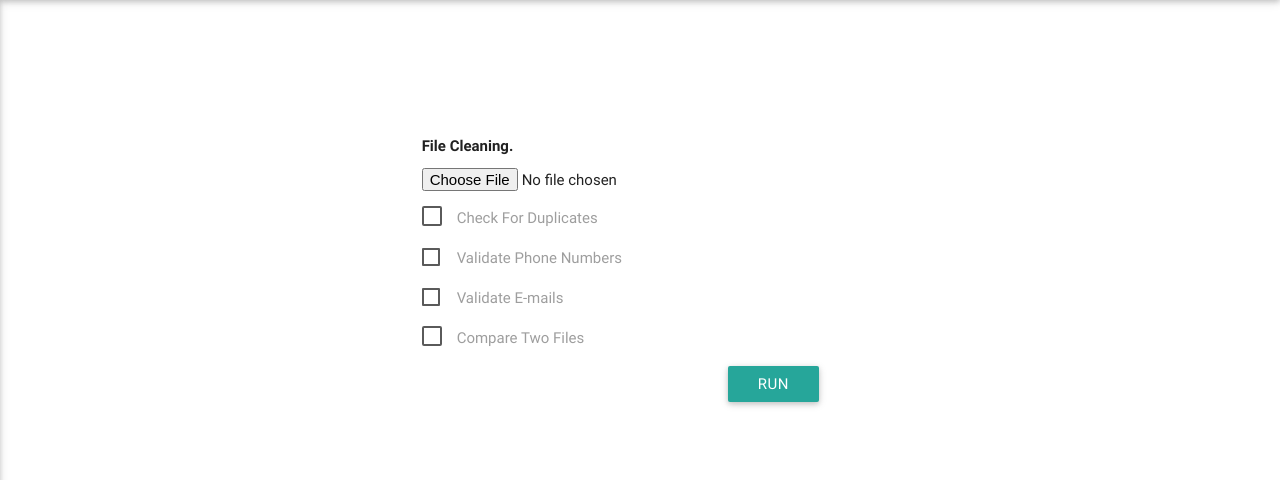
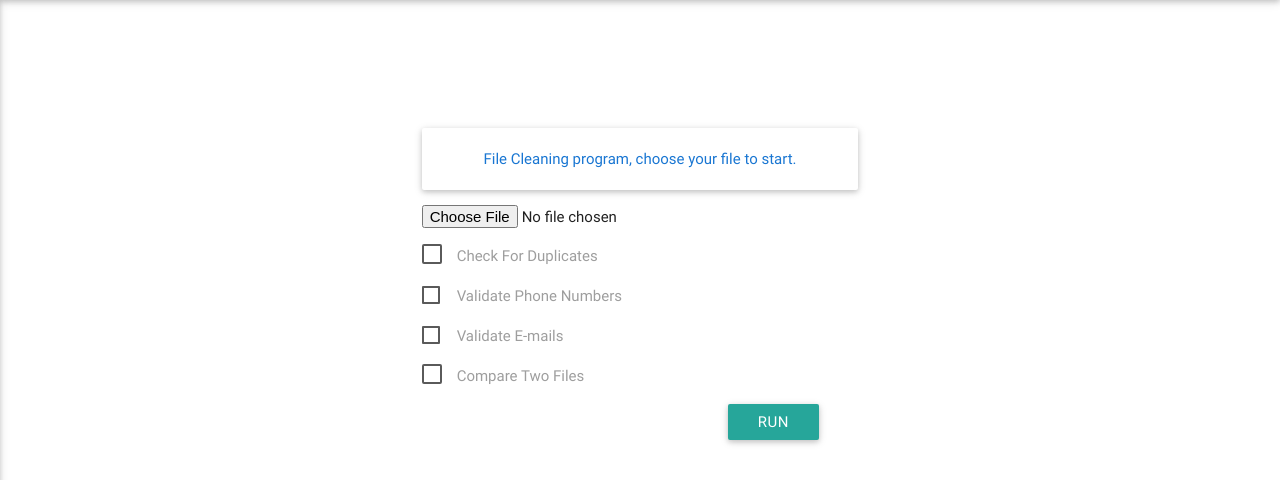
Before and after one commit to thechristian/filecleaner, a Flask app: page / in a window 1280 px wide. Shown: the part 64-544 px from the top of the page. Run offline with Flask 2, Linux system fonts and the light colour scheme.

Commit message:
header style

```diff
--- a/templates/index.html
+++ b/templates/index.html
@@ -37,8 +37,10 @@
 
 							<!--File cleaning form-->
 							<form name="uploadfile" action="/checkduplicates" method="post" enctype="multipart/form-data">
-								<div class="">
-									<p><b>File Cleaning.</b></p>
+								<div>
+									<div class="card-panel center-align hoverable">
+										<span class="blue-text text-darken-2">File Cleaning program, choose your file to start.</span>
+									</div>
 									<input type="file" name="dataFile" required = "required"/>
 									<!--<div class="file-path-wrapper">
 										<input class="file-path validate" type="text">
```
